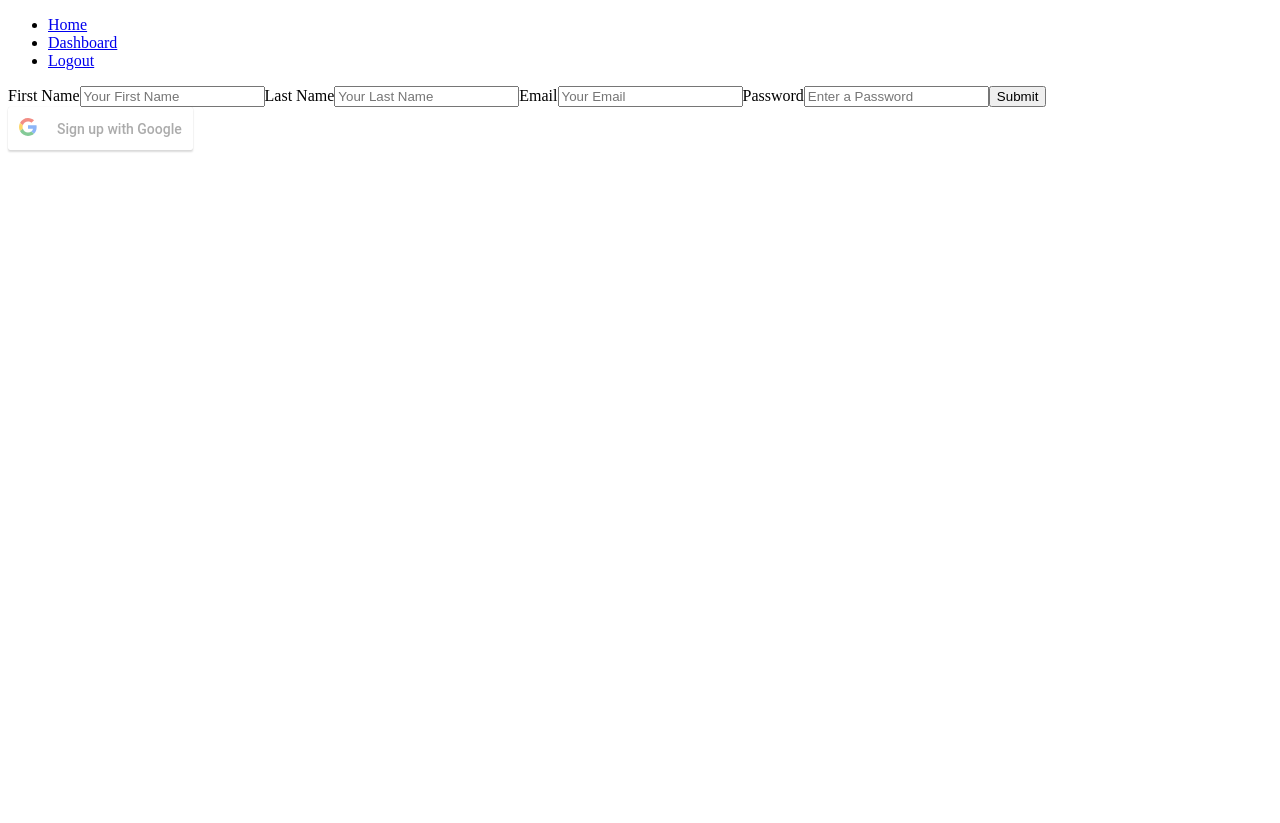
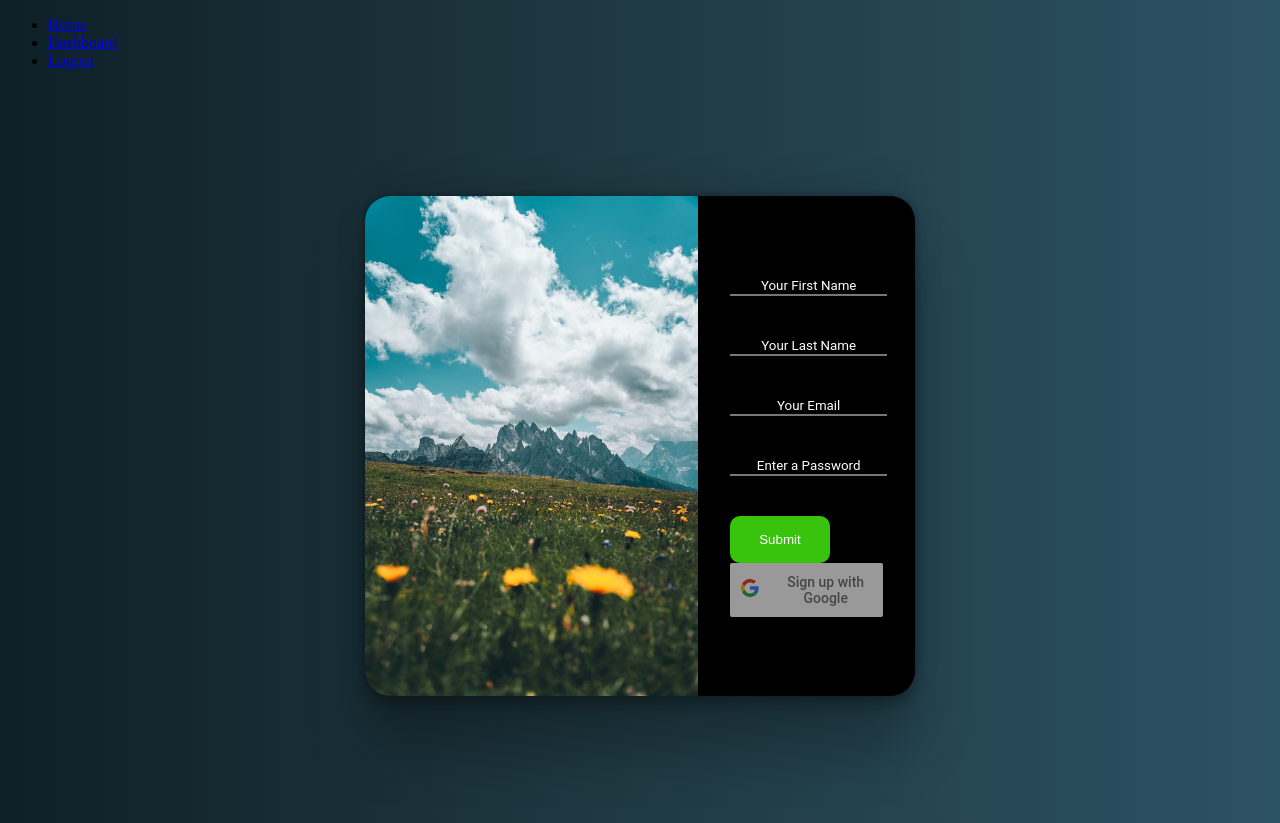
Before and after one commit to tonyrizzotto/heroku-login-app, a React (Create React App) app in the folder frontend/: page / in a window 1280 px wide. Before the commit the page ends 800 px from the top, so only its background shows below. Built offline with nearby package versions, Linux system fonts and the light colour scheme; no server answers.

Commit message:
Update CSS styling

```diff
--- /dev/null
+++ b/frontend/src/components/Login.css
@@ -0,0 +1,69 @@
+#wrapper {
+  display: flex;
+  align-items: center;
+  justify-content: center;
+  flex-direction: row;
+  margin: 10%;
+}
+
+.container {
+  width: 550px;
+  display: flex;
+  align-items: center;
+  justify-content: center;
+  flex-direction: row;
+  background-color: black;
+  border-radius: 25px;
+  box-shadow: rgba(0, 0, 0, 0.25) 0px 54px 55px,
+    rgba(0, 0, 0, 0.12) 0px -12px 30px, rgba(0, 0, 0, 0.12) 0px 4px 6px,
+    rgba(0, 0, 0, 0.17) 0px 12px 13px, rgba(0, 0, 0, 0.09) 0px -3px 5px;
+}
+.image-container {
+  width: 500px;
+  height: 500px;
+}
+.image-container img {
+  max-height: 100%;
+  border-radius: 25px 0 0 25px;
+}
+
+.form-container {
+  display: flex;
+  align-items: center;
+  justify-content: center;
+  flex-direction: column;
+  margin: 2rem;
+}
+.form-container,
+.form-container form {
+  height: 100%;
+  width: 100%;
+}
+
+.form-container form input {
+  width: 100%;
+  margin-bottom: 5vh;
+  border-right: none;
+  border-top: none;
+  border-left: none;
+  background-color: transparent;
+  outline: none;
+  color: white;
+  caret-color: white;
+}
+
+.form-container form input::placeholder {
+  text-align: center;
+  color: white;
+  font-family: 'Roboto', sans-serif;
+}
+
+.form-container form button[type='submit'] {
+  background: rgb(56, 196, 13);
+  width: 65%;
+  padding: 2vh;
+  border: none;
+  cursor: pointer;
+  border-radius: 10px 10px;
+  color: white;
+}
--- a/frontend/src/components/Login.js
+++ b/frontend/src/components/Login.js
@@ -1,5 +1,6 @@
 import React from 'react';
 import { GoogleLogin } from 'react-google-login';
+import './Login.css';
 
 const Login = () => {
   // request Credentials from Google
@@ -25,18 +26,23 @@ const Login = () => {
       });
   };
   return (
-    <div>
+    <div id="wrapper">
+      <div className="container">
+        <div className="image-container">
+          <img src="/images/vertical.jpg" alt="vertical" />
+        </div>
+        <div className="form-container">
           <form>
-        <label htmlFor="first-name">First Name</label>
-        <input type="text" name="first-name" placeholder="Your First Name" />
+            <input
+              type="text"
+              name="first-name"
+              placeholder="Your First Name"
+            />
 
-        <label htmlFor="first-name">Last Name</label>
             <input type="text" name="last-name" placeholder="Your Last Name" />
 
-        <label htmlFor="email">Email</label>
             <input type="email" name="email" placeholder="Your Email" />
 
-        <label htmlFor="password">Password</label>
             <input
               type="password"
               name="password"
@@ -56,6 +62,8 @@ const Login = () => {
             </div>
           </form>
         </div>
+      </div>
+    </div>
   );
 };
 
--- /dev/null
+++ b/frontend/src/index.css
@@ -0,0 +1,15 @@
+body {
+  background: #0f2027; /* fallback for old browsers */
+  background: -webkit-linear-gradient(
+    to left,
+    #2c5364,
+    #203a43,
+    #0f2027
+  ); /* Chrome 10-25, Safari 5.1-6 */
+  background: linear-gradient(
+    to left,
+    #2c5364,
+    #203a43,
+    #0f2027
+  ); /* W3C, IE 10+/ Edge, Firefox 16+, Chrome 26+, Opera 12+, Safari 7+ */
+}
--- a/frontend/src/index.js
+++ b/frontend/src/index.js
@@ -1,5 +1,6 @@
 import React from 'react';
 import ReactDOM from 'react-dom';
 import App from './components/App';
+import './index.css';
 
 ReactDOM.render(<App />, document.getElementById('root'));
```
Also changed, not shown: frontend/public/images/vertical.jpg (added), 1 other file (tests, documents, lock files or other folders). Lines whose indentation alone changed are shown as unchanged.
